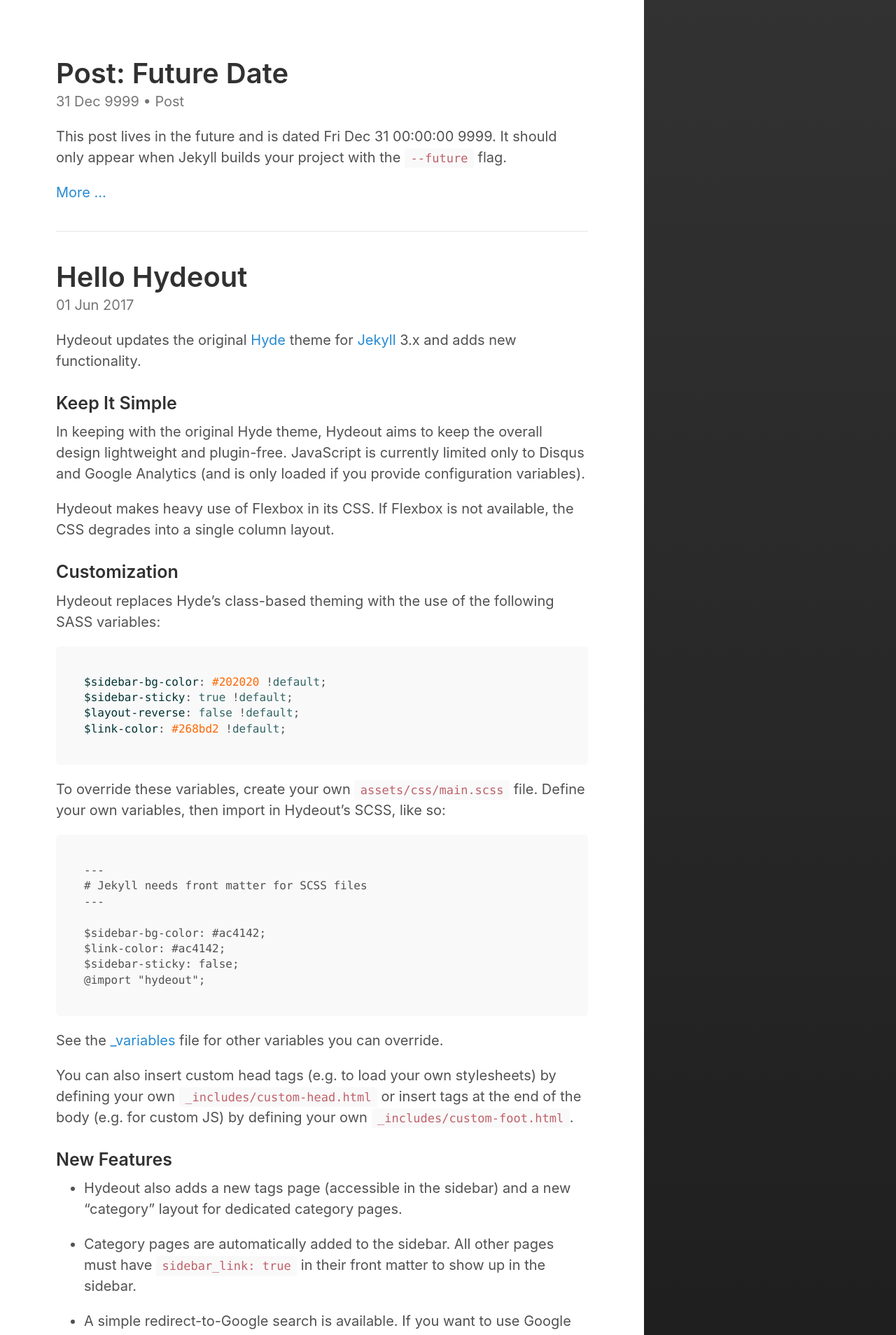
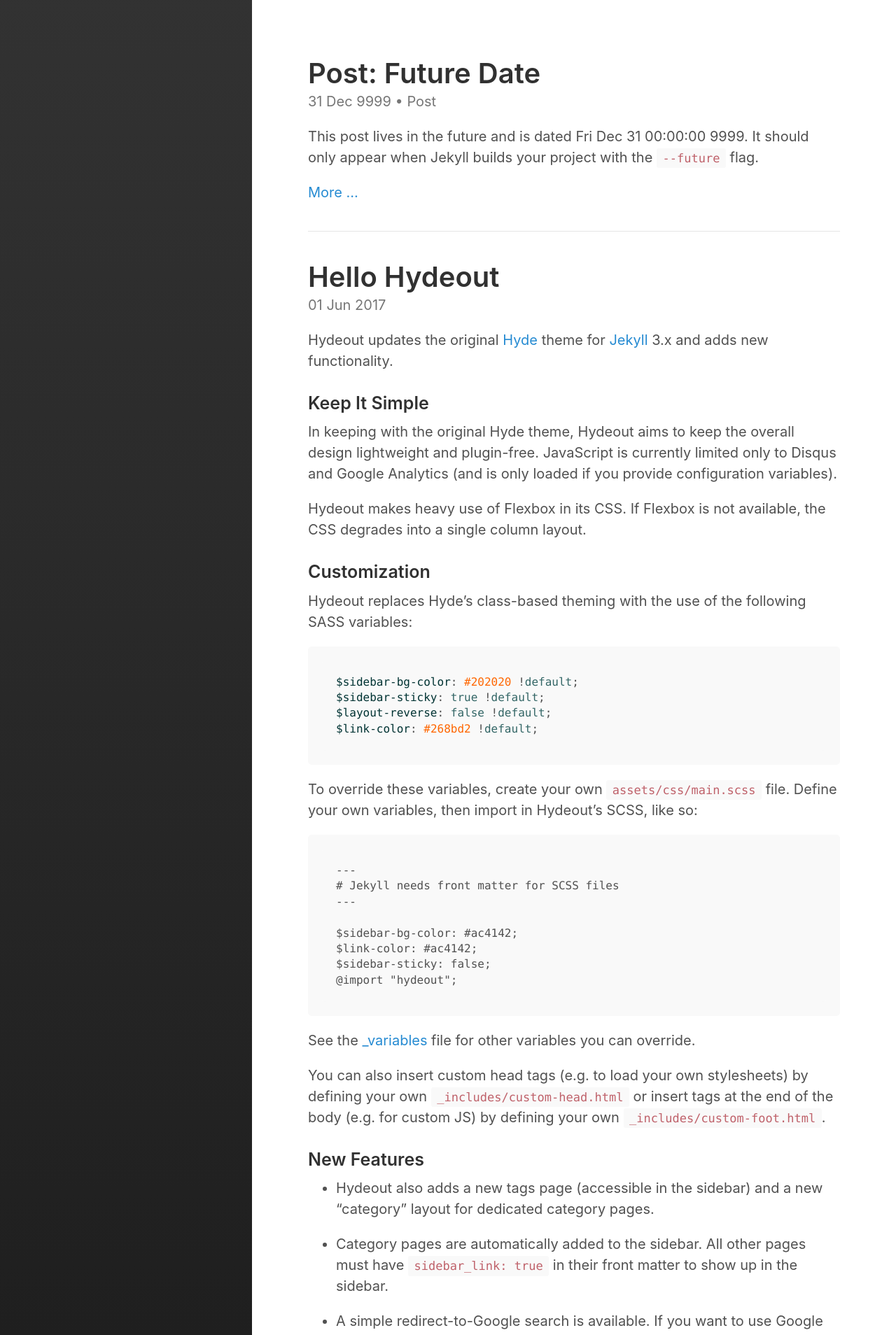
Before and after one commit to Qualia061/Qualia061.github.io, a Jekyll site: the page built from index.html, in a window 1280 px wide. Shown: the top 1908 px of the page at 70% size. Built offline with Jekyll 4.4.1, drawn with Linux system fonts in a browser that asks for light colours; the list of posts is cut into pages by our own code.

Commit message:
Update main.scss

```diff
--- a/assets/css/main.scss
+++ b/assets/css/main.scss
@@ -2,5 +2,4 @@
 # Use a comment to ensure Jekyll reads the file to be transformed into CSS later
 # only main files contain this front matter, not partials.
 ---
-$layout-reverse: true;
 @import "hydeout";
```
